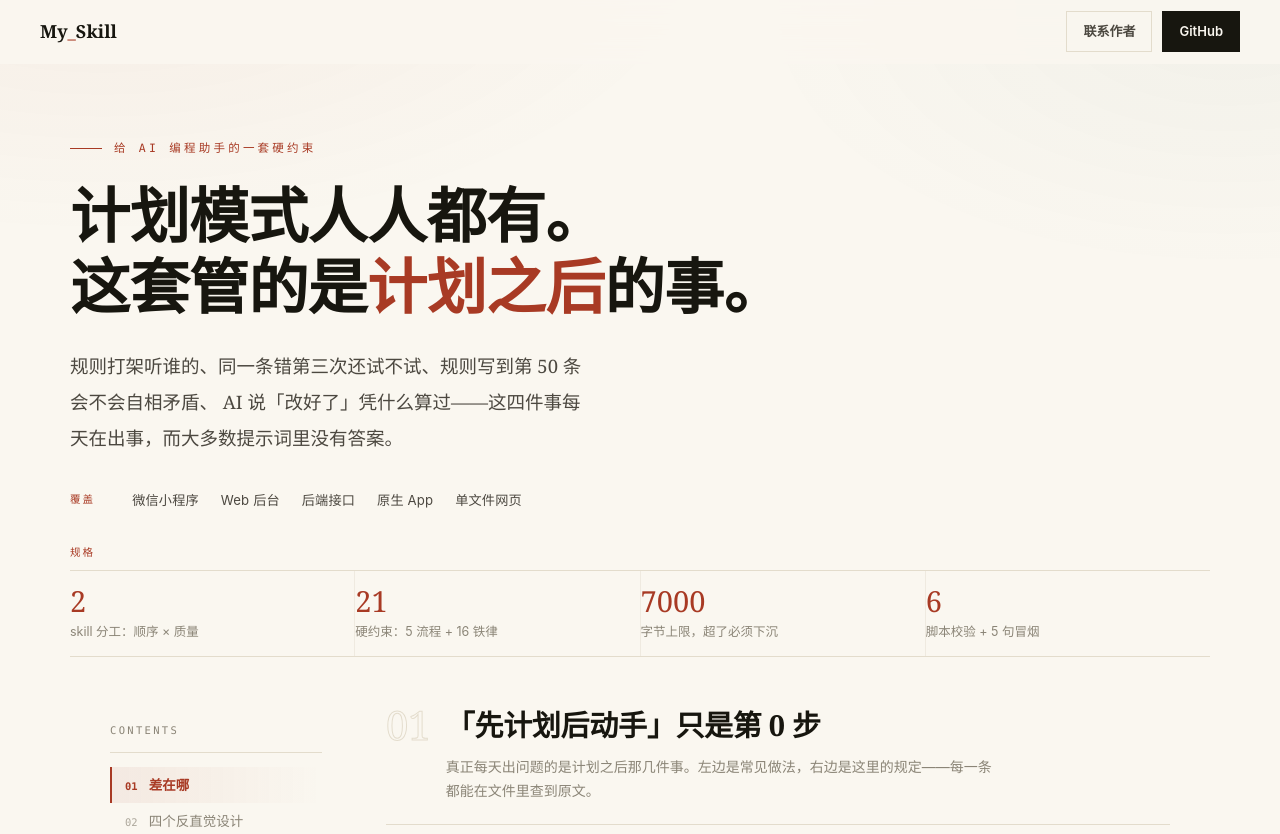
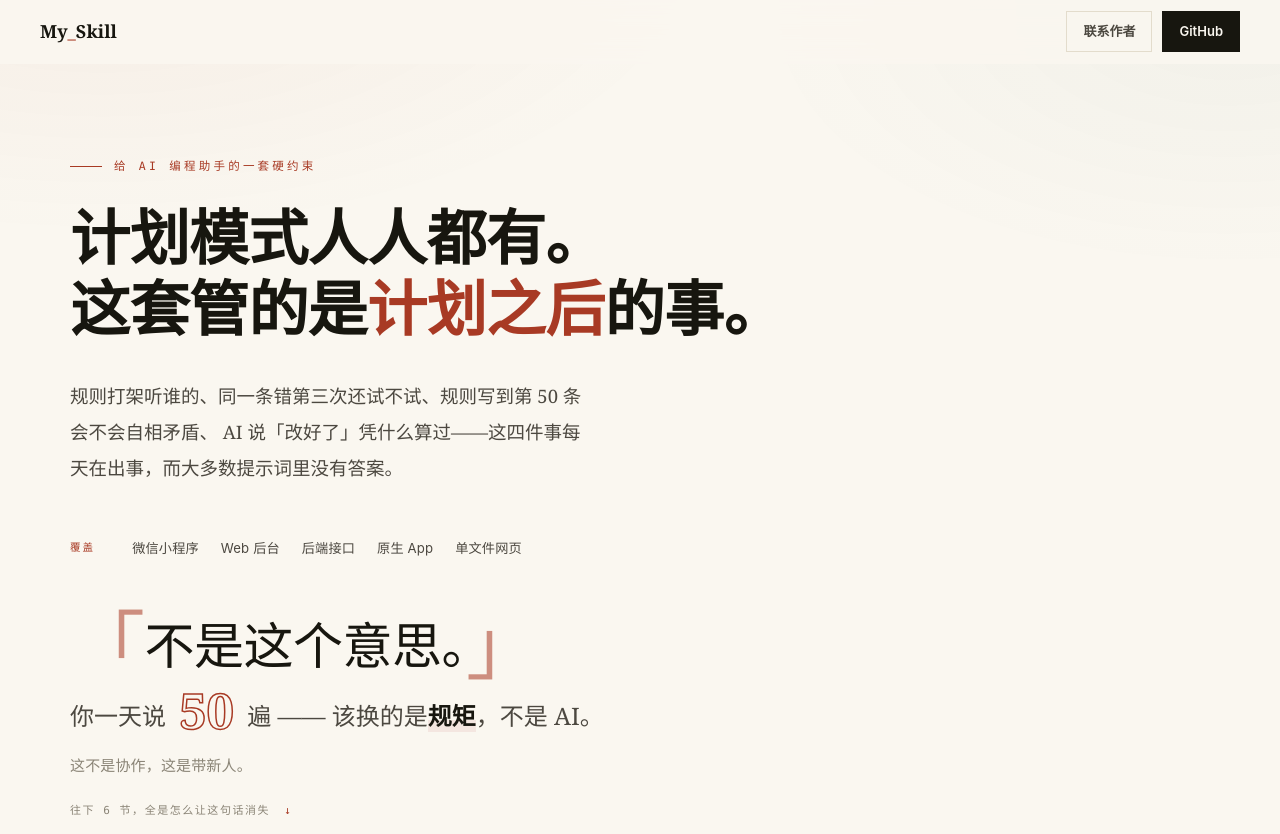
Before and after one commit to yanliyounivv/plan-then-code, a plain HTML site: page docs/index.html in a window 1280 px wide. Shown: the top 834 px of the page. Drawn offline with Linux system fonts and the light colour scheme.

Commit message:
docs: 首屏加入「不是这个意思」钩子（台词+描边数字+带新人金句）

```diff
--- a/docs/index.html
+++ b/docs/index.html
@@ -60,19 +60,27 @@
   .btn-ghost:hover{border-color:var(--ink);background:rgba(255,255,255,.6)}
 
   .wrap{max-width:var(--maxw);margin:0 auto;padding:0 40px}
-  .hero{padding:74px 0 48px}
+  .hero{padding:92px 0 78px}
   .kicker{font-family:var(--mono);font-size:11.5px;letter-spacing:.28em;text-transform:uppercase;color:var(--accent);display:flex;align-items:center;gap:12px}
   .kicker::before{content:"";width:32px;height:1px;background:var(--accent)}
-  .hero h1{font-family:var(--serif);font-weight:600;font-size:clamp(33px,5.2vw,60px);line-height:1.18;letter-spacing:-.01em;margin:22px 0 0;max-width:18em;text-wrap:balance}
+  .hero h1{font-family:var(--serif);font-weight:600;font-size:clamp(33px,5.2vw,60px);line-height:1.18;letter-spacing:-.01em;margin:26px 0 0;max-width:18em;text-wrap:balance}
   .hero h1 em{font-style:normal;color:var(--accent)}
   .hero h1 .mbr{display:none}
-  .hero .lede{font-family:var(--serif);font-size:clamp(16px,1.85vw,18.5px);line-height:1.95;color:var(--ink-2);max-width:50ch;margin:26px 0 0;text-wrap:pretty}
+  .hero .lede{font-family:var(--serif);font-size:clamp(16px,1.85vw,18.5px);line-height:1.95;color:var(--ink-2);max-width:50ch;margin:34px 0 0;text-wrap:pretty}
   .cta-row{display:flex;flex-wrap:wrap;gap:12px;align-items:center;margin-top:34px}
-  .scopes{margin:32px 0 0;display:flex;flex-wrap:wrap;align-items:center;gap:2px 22px;font-size:13.2px;color:var(--ink-2);letter-spacing:.01em;line-height:1.9}
+  .scopes{margin:50px 0 0;display:flex;flex-wrap:wrap;align-items:center;gap:2px 22px;font-size:13.2px;color:var(--ink-2);letter-spacing:.01em;line-height:1.9}
   .scopes .lbl{font-family:var(--mono);font-size:10.5px;letter-spacing:.2em;text-transform:uppercase;color:var(--accent);margin-right:15px}
   .scopes span:not(.lbl){white-space:nowrap}
-  .metalabel{font-family:var(--mono);font-size:10.5px;letter-spacing:.2em;color:var(--accent);margin:30px 0 0}
-  .metaline{display:flex;flex-wrap:wrap;margin-top:9px;border-top:1px solid var(--line);border-bottom:1px solid var(--line)}
+  .hook{margin:54px 0 0;max-width:34em}
+  .hook-q{font-family:var(--serif);font-size:clamp(30px,4.3vw,50px);line-height:1.22;letter-spacing:-.01em;margin:0;color:var(--ink);position:relative}
+  .hook-q .qm{color:var(--accent);opacity:.55;font-size:1.5em;line-height:.6;vertical-align:-.12em}
+  .hook-n{font-family:var(--serif);font-size:clamp(18px,2.25vw,24px);line-height:1.7;margin:14px 0 0;color:var(--ink-2)}
+  .hook-n em{font-style:normal;font-family:var(--serif);font-weight:600;font-size:2.05em;line-height:.8;color:transparent;-webkit-text-stroke:1.5px var(--accent);margin:0 .14em;vertical-align:-.08em}
+  .hook-n .b{color:var(--ink);font-weight:600;box-shadow:inset 0 -.5em 0 var(--accent-soft)}
+  .hook-t{font-size:15px;color:var(--ink-3);margin:16px 0 0;letter-spacing:.01em}
+  .hook-s{font-family:var(--mono);font-size:11px;letter-spacing:.14em;color:var(--ink-3);margin:22px 0 0;text-transform:uppercase}
+  .hook-s i{font-style:normal;color:var(--accent);margin-left:6px}
+  .metaline{display:flex;flex-wrap:wrap;margin-top:44px;border-top:1px solid var(--line);border-bottom:1px solid var(--line)}
   .metaline div{flex:1 1 0;min-width:138px;padding:15px 18px 13px 0;border-right:1px solid var(--line-soft)}
   .metaline div:last-child{border-right:0}
   .metaline .n{font-family:var(--serif);font-size:29px;line-height:1;color:var(--accent);display:block}
@@ -283,7 +291,12 @@
       <span class="lbl">覆盖</span>
       <span>微信小程序</span><span>Web 后台</span><span>后端接口</span><span>原生 App</span><span>单文件网页</span>
     </div>
-    <div class="metalabel">规格</div>
+    <div class="hook">
+      <p class="hook-q"><span class="qm">「</span>不是这个意思。<span class="qm">」</span></p>
+      <p class="hook-n">你一天说 <em>50</em> 遍 —— 该换的是<span class="b">规矩</span>，不是 AI。</p>
+      <p class="hook-t">这不是协作，这是带新人。</p>
+      <p class="hook-s">往下 6 节，全是怎么让这句话消失 <i>↓</i></p>
+    </div>
     <div class="metaline">
       <div><span class="n">2</span><span class="l">skill 分工：顺序 × 质量</span></div>
       <div><span class="n">21</span><span class="l">硬约束：5 流程 + 16 铁律</span></div>
```
